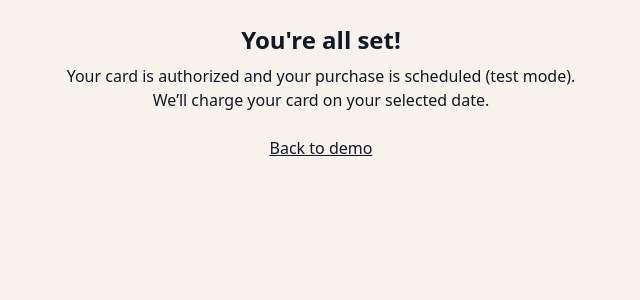
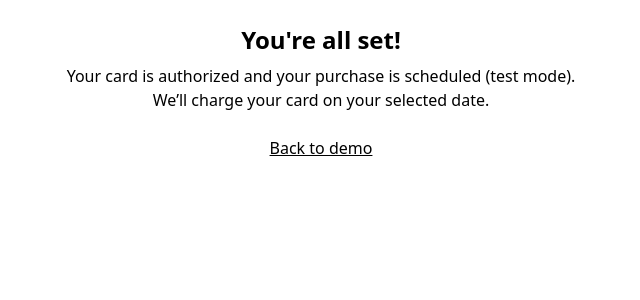
Before and after one commit to snpl-git/snpl-landingpage, a Next.js app: page /demo/success in a window 1280 px wide. Shown: the top 300 px of the page, without its empty margins (319-959 px from the left). Built offline with nearby package versions, Linux system fonts and the light colour scheme.

Commit message:
Update metadata and layout styles in RootLayout

```diff
--- a/app/layout.tsx
+++ b/app/layout.tsx
@@ -2,14 +2,18 @@ import "./globals.css";
 import type { Metadata } from "next";
 
 export const metadata: Metadata = {
-  title: "Schedule Now, Pay Later – Holiday Edition",
-  description: "Lock in holiday gifts now. Pay when you’re ready.",
+  title: "SNPL",
+  description: "Buy now. Pay on your schedule.",
 };
 
-export default function RootLayout({ children }: { children: React.ReactNode }) {
+export default function RootLayout({
+  children,
+}: {
+  children: React.ReactNode;
+}) {
   return (
     <html lang="en">
-      <body className="bg-cream text-gray-900">{children}</body>
+      <body className="bg-white text-black antialiased">{children}</body>
     </html>
   );
 }
```
